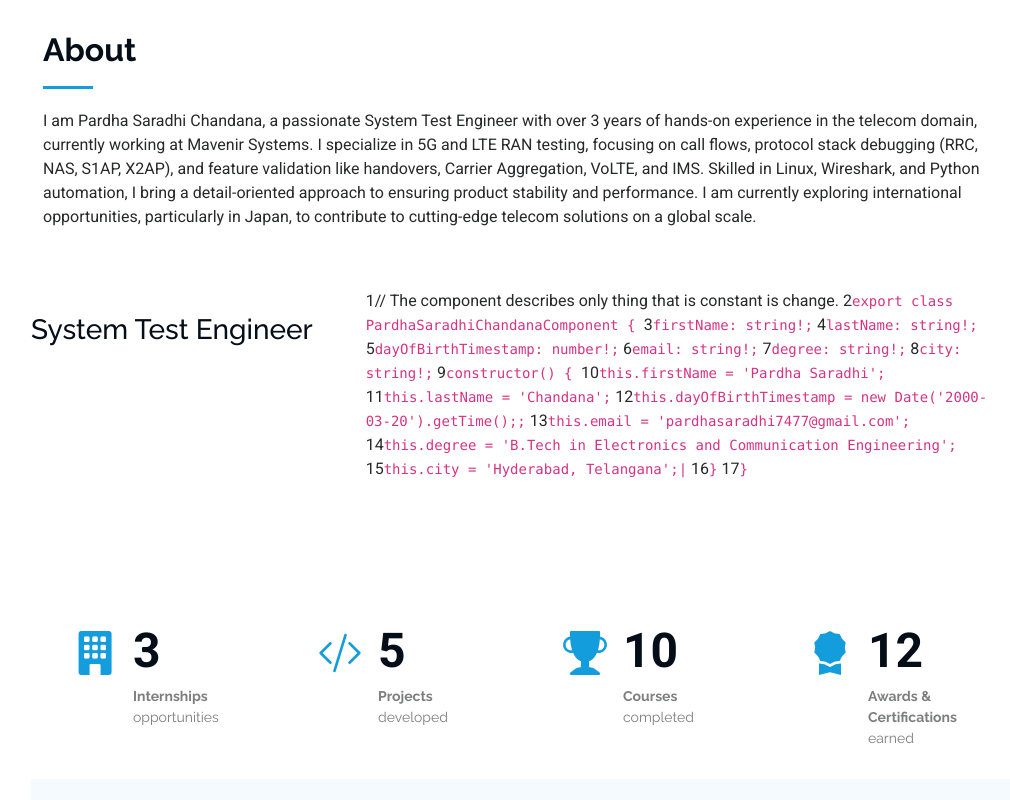
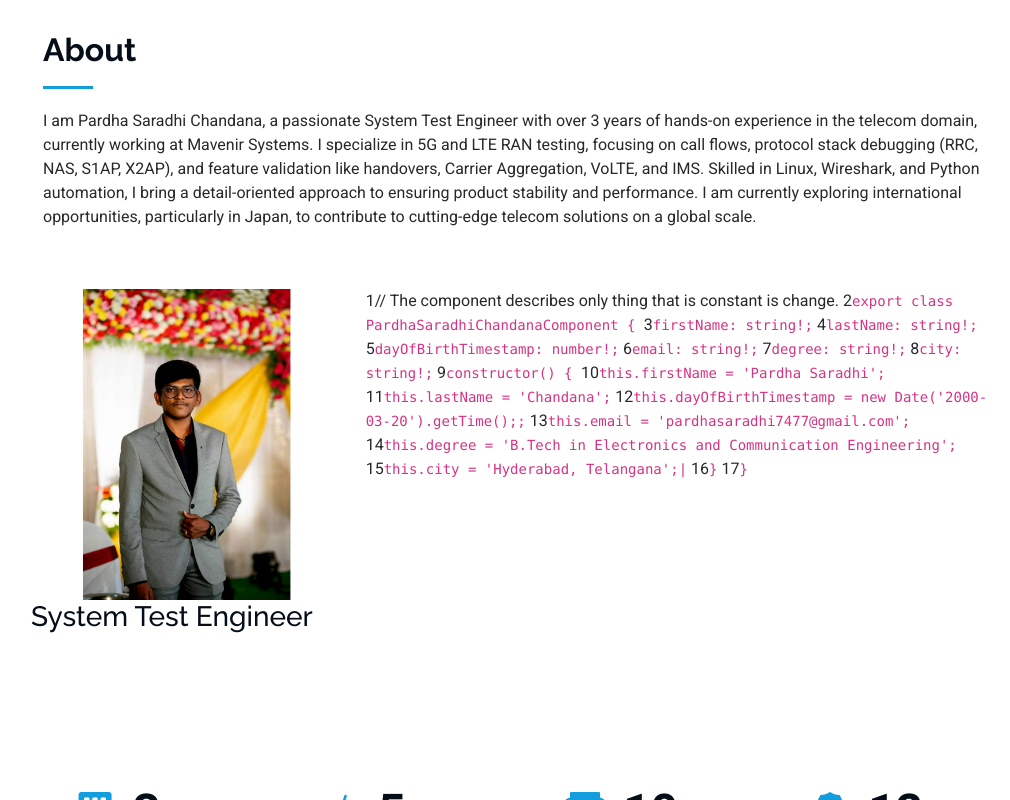
Before and after one commit to pardha-saradhi411/pardhasaradhichandana, a plain HTML site: page index.html in a window 1280 px wide. Shown: the part 829-1629 px from the top of the page, without its empty margins (269-1279 px from the left). Drawn offline with Linux system fonts and the light colour scheme.

Commit message:
Add files via upload

```diff
--- a/index.html
+++ b/index.html
@@ -179,7 +179,7 @@
 			-->
 			<div class="row">
           <div class="col-lg-4" data-aos="fade-right">
-            <img src="assets/img/my-profile-image.jpg" class="img-fluid" alt="">
+            <img src="assets/img/my-profile-img.jpg" class="img-fluid" alt="">
             <h3 class="about-me-title">System Test Engineer</h3>
           </div>
           <div class="col-lg-8 pt-4 pt-lg-0 content" data-aos="fade-left">
```
